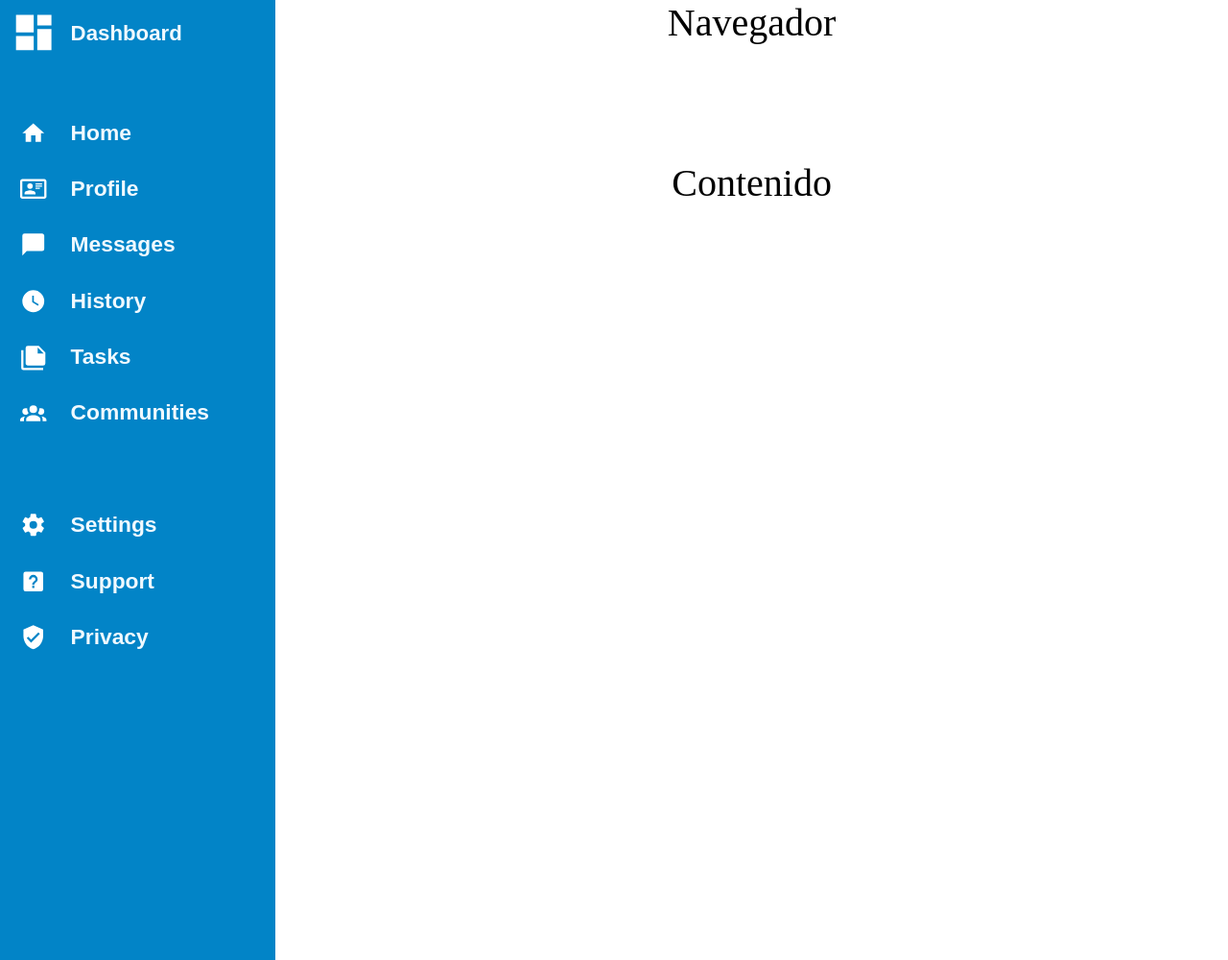
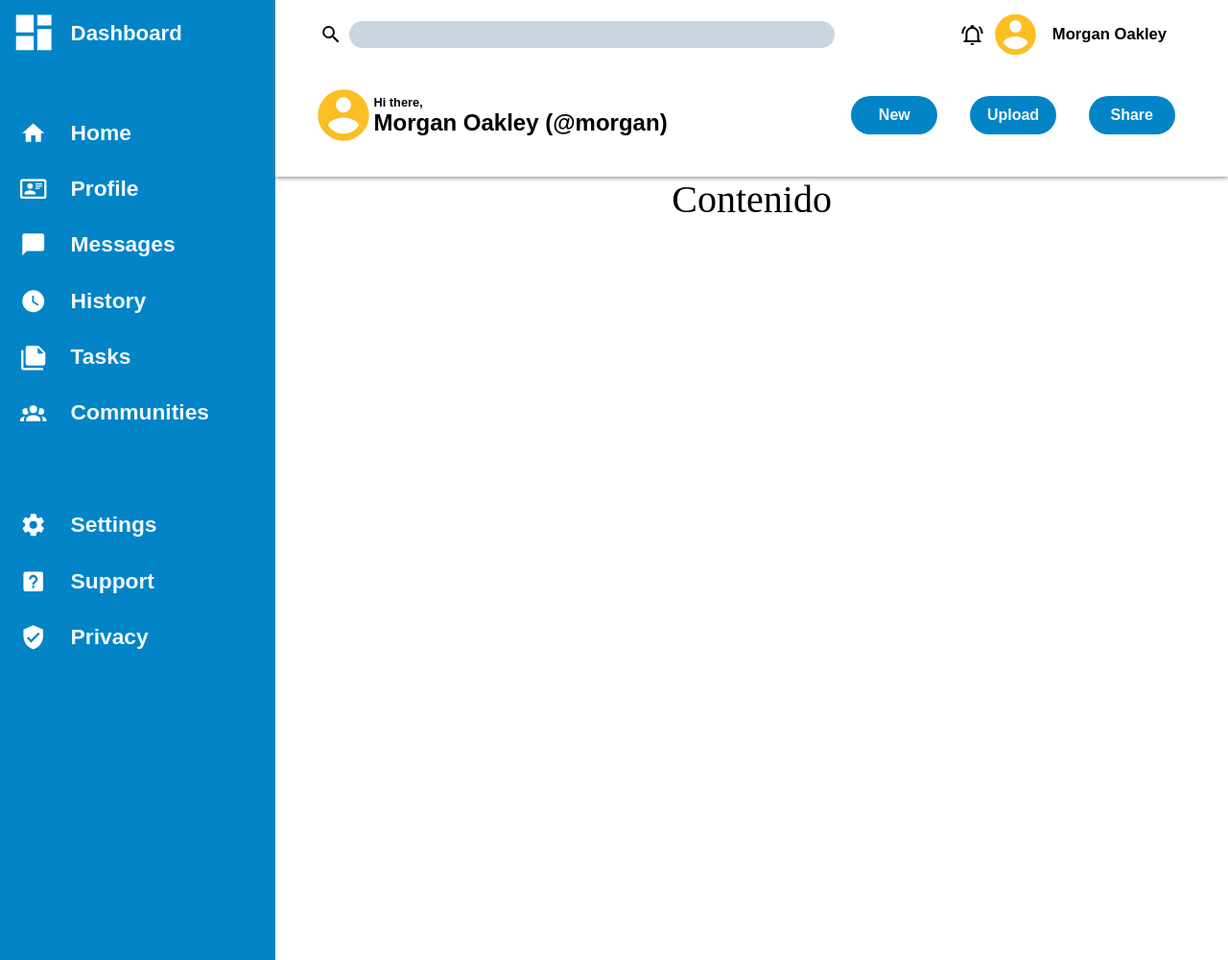
Before and after one commit to End46/Admin-Dashboard, a plain HTML site: page index.html in a window 1280 px wide. Shown: the whole page at 96% size. Drawn offline with Linux system fonts and the light colour scheme.

Commit message:
Admin-Dashboard: Se agrego contenido a barra de búsqueda: -Se agregaron iconos -Se agrego input de busqueda -Se agrego campana de notidicaciones interactiva -Se agrego botones interactivos

```diff
--- a/index.html
+++ b/index.html
@@ -15,7 +15,7 @@
             <h6>Home</h6>
             <div><img src="iconos/card-account-details-outline.svg" alt="card-account-details-outline" class="iconos-pequeños"></div>
             <h6>Profile</h6>
-            <div><img src="iconos/message.svg" alt="message" class="iconos-pequeños"></div>
+            <div><img src="iconos/message.svg" alt="message" class="iconos-pequeños message"></div>
             <h6>Messages</h6>
             <div><img src="iconos/clock.svg" alt="clock" class="iconos-pequeños"></div>
             <h6>History</h6>
@@ -31,7 +31,27 @@
             <h6>Privacy</h6>
          </div>
          <div id="Navegador">
-             Navegador
+             <div class="buscador">
+                <div><img src="iconos/magnify.svg" alt="magnify"></div>
+                <input type="text">
+             </div>
+             <div class="iconos">
+                <div><img src="iconos/bell-ring-outline.svg" alt="bell-ring-outline" class="notificacion"></div>
+                <div><img src="iconos/account-circle.svg" alt="account-circle" class="user"></div>
+                <div class="text"><p>Morgan Oakley</p></div>
+             </div>
+             <div class="usuario">
+                <div><img src="iconos/account-circle.svg" alt="account-circle"></div>
+                <div class="saludo">
+                    <div><p class="texto-pequeño">Hi there,</p></div>
+                    <div><p class="texto-grande">Morgan Oakley (@morgan)</p></div>
+                </div>
+             </div>
+             <div class="botones">
+                <button>New</button>
+                <button>Upload</button>
+                <button>Share</button>
+             </div>
          </div>
          <div id="Contenido">
              Contenido
--- a/style.css
+++ b/style.css
@@ -74,9 +74,155 @@ div{
     height: 5vh;
 }
 
+/*#Lateral .message{
+    -moz-transform: scaleX(-1); /* Firefox
+    -o-transform: scaleX(-1); /* Opera
+    -webkit-transform: scaleX(-1); /* Chrome y Safari
+    transform: scaleX(-1); /* w3org
+    filter: FlipH; /* Internet Explorer
+
+}*/
+
 #Navegador{
     grid-area: Navegador;
+    display: grid;
+    grid-template-columns: repeat(8,1fr);
+    grid-template-rows: repeat(3,1fr);
+    padding-top: 1vh;
+    padding-bottom: 1vh;
+    padding-left: 3vw;
+    padding-right: 3vw;
+    grid-template-areas:
+    "buscador buscador buscador buscador buscador iconos iconos iconos"
+    "usuario usuario usuario . . botones botones botones"
+    "usuario usuario usuario . . botones botones botones";
+    box-shadow: 0px 1px 5px grey;
 }
+
+#Navegador div{
+    display: flex;
+}
+
+
+#Navegador .buscador img,
+#Navegador .iconos img{
+    height: 3vh;
+    width: 3vw;
+    align-self: center;
+}
+
+#Navegador .iconos .user{
+    height: 7vh;
+    width: 4vw;
+}
+
+.buscador{
+    grid-area: buscador;
+    display: flex;
+    justify-content: flex-start;
+}
+
+.buscador input{
+    border-radius: 25px;
+    width: 100%;
+    height: 50%;
+    align-self: center;
+    background-color: #cbd5e1;
+    border: none;
+}
+
+.buscador input:focus{
+    border: 1px solid #0284c7;
+    outline: none;
+}
+
+.iconos{
+    grid-area: iconos;
+    display: flex;
+    justify-content: flex-end;
+    font-family: Arial, Helvetica, sans-serif;
+    min-width: 29vw;
+    flex-wrap: nowrap;
+
+}
+
+.iconos .notificacion:hover{
+    cursor: pointer;
+}
+
+.iconos .notificacion:active{
+    background-image: url(iconos/bell-ring.svg);
+    background-size:3vh;
+    background-repeat: no-repeat;
+    background-position: center;
+}
+
+.iconos .text{
+    font-size: min(1.3vw,2.3vh);
+    font-weight: bold;
+    display: flex;
+    align-self: center;
+    text-wrap: nowrap;
+    margin-left: 1vw;
+    padding-right: 2vw;
+}
+
+.usuario{
+    grid-area: usuario;
+}
+
+.usuario img{
+    height: 12vh;
+    width: 5vw;
+    align-self: center;
+}
+
+.usuario .saludo{
+    flex-direction: column;
+    align-items: flex-start;
+    justify-content: center;
+}
+
+.usuario .saludo .texto-pequeño{
+    text-wrap: nowrap;
+    font-family: Arial, Helvetica, sans-serif;
+    font-size: min(2vh,1vw);
+    font-weight: bold;
+}
+
+.usuario .saludo .texto-grande{
+    text-wrap: nowrap;
+    font-family: Arial, Helvetica, sans-serif;
+    font-size: min(3vh,2vw);
+    font-weight: bold;
+}
+
+.botones{
+    grid-area: botones;
+    justify-content: space-around;
+    align-items: center;
+}
+
+.botones button{
+    background-color: #0284c7;
+    border: none;
+    border-radius: 25px;
+    height: 5vh;
+    width: 7vw;
+    font-size: min(2vh,3vw);
+    font-weight: bold;
+    color: #f0f9ff;
+}
+
+.botones button:hover{
+    cursor: pointer;
+}
+
+.botones button:active{
+    background-color: #f0f9ff;
+    color:#0284c7;
+}
+
 
 #Contenido{
     grid-area:Contenido;
```
Also changed, not shown: iconos/account-circle.svg (added), iconos/bell-ring-outline.svg (added), iconos/bell-ring.svg (added), iconos/magnify.svg (added), 1 other file.
